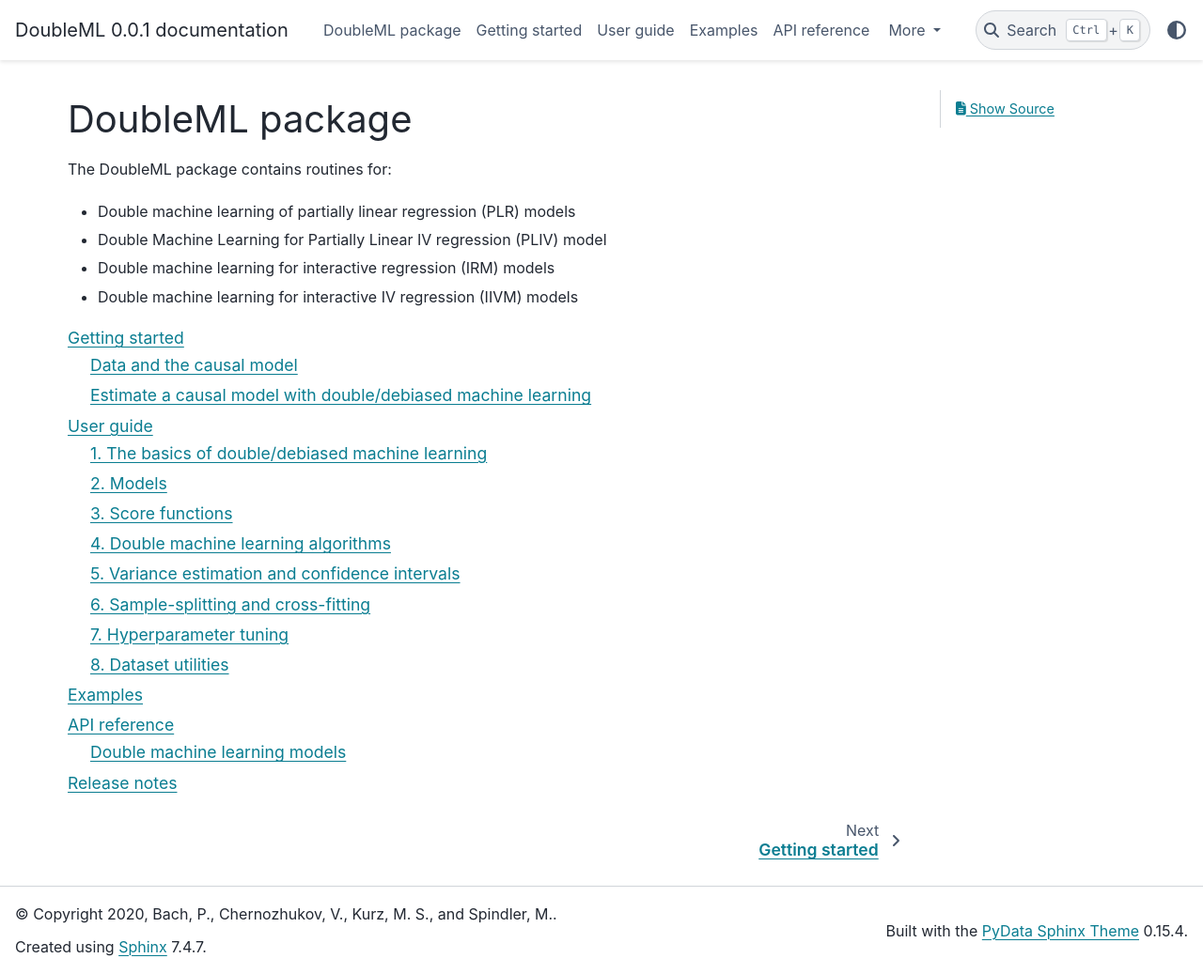
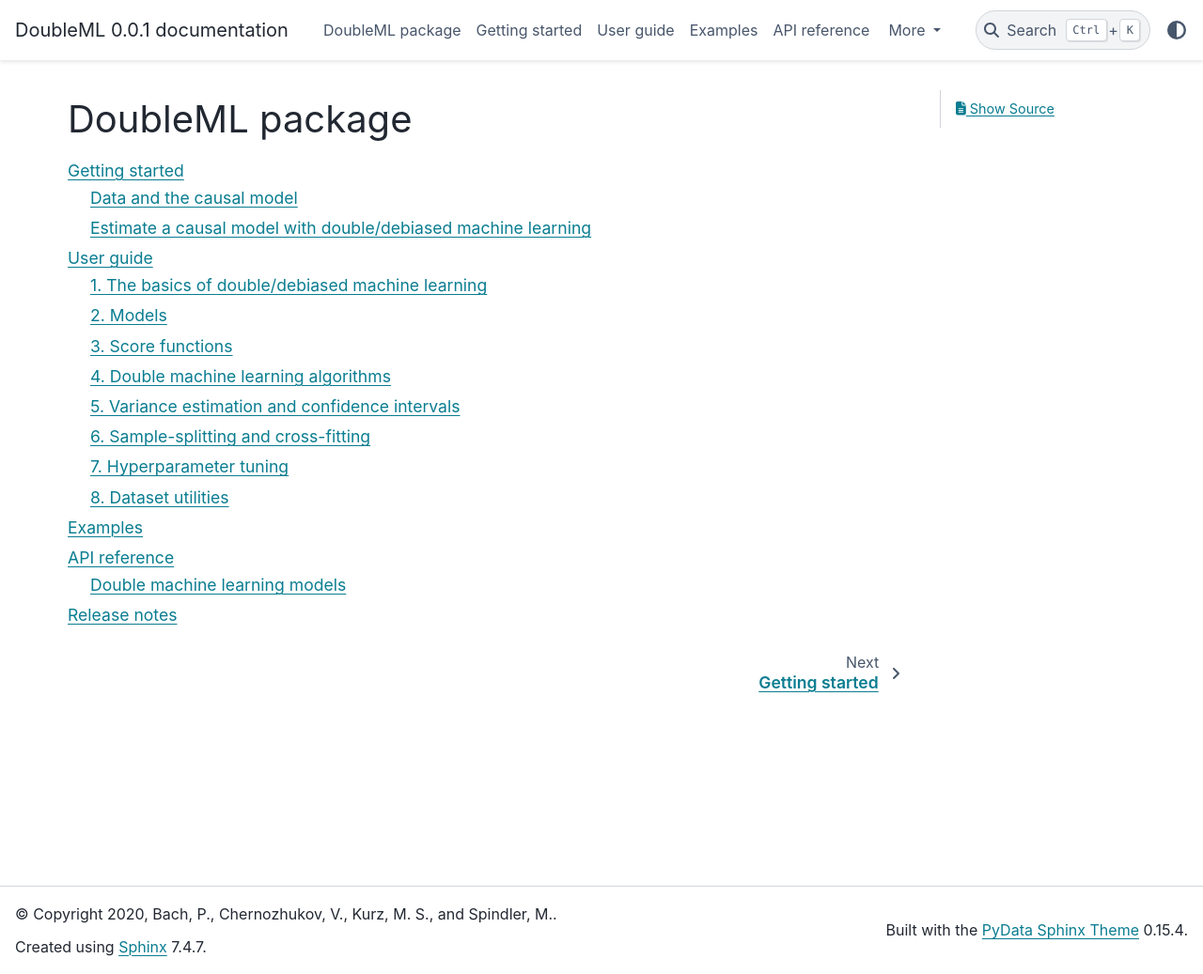
Before and after one commit to DoubleML/doubleml-for-py, a Sphinx documentation site: the page built from doubleml/doc/index.rst, in a window 1280 px wide and 1037 px high. Shown: the whole window at 94% size. Built offline with Sphinx 7.4.7 and the PyData theme 0.15.4, drawn with Linux system fonts in a browser that asks for light colours.

Commit message:
comment out parts on the start page

```diff
--- a/doubleml/doc/index.rst
+++ b/doubleml/doc/index.rst
@@ -1,12 +1,12 @@
 DoubleML package
 ================
 
-The DoubleML package contains routines for:
-
-- Double machine learning of partially linear regression (PLR) models
-- Double Machine Learning for Partially Linear IV regression (PLIV) model
-- Double machine learning for interactive regression (IRM) models
-- Double machine learning for interactive IV regression (IIVM) models
+.. The DoubleML package contains routines for:
+..
+.. - Double machine learning of partially linear regression (PLR) models
+.. - Double Machine Learning for Partially Linear IV regression (PLIV) model
+.. - Double machine learning for interactive regression (IRM) models
+.. - Double machine learning for interactive IV regression (IIVM) models
 
 .. toctree::
    :hidden:
```
